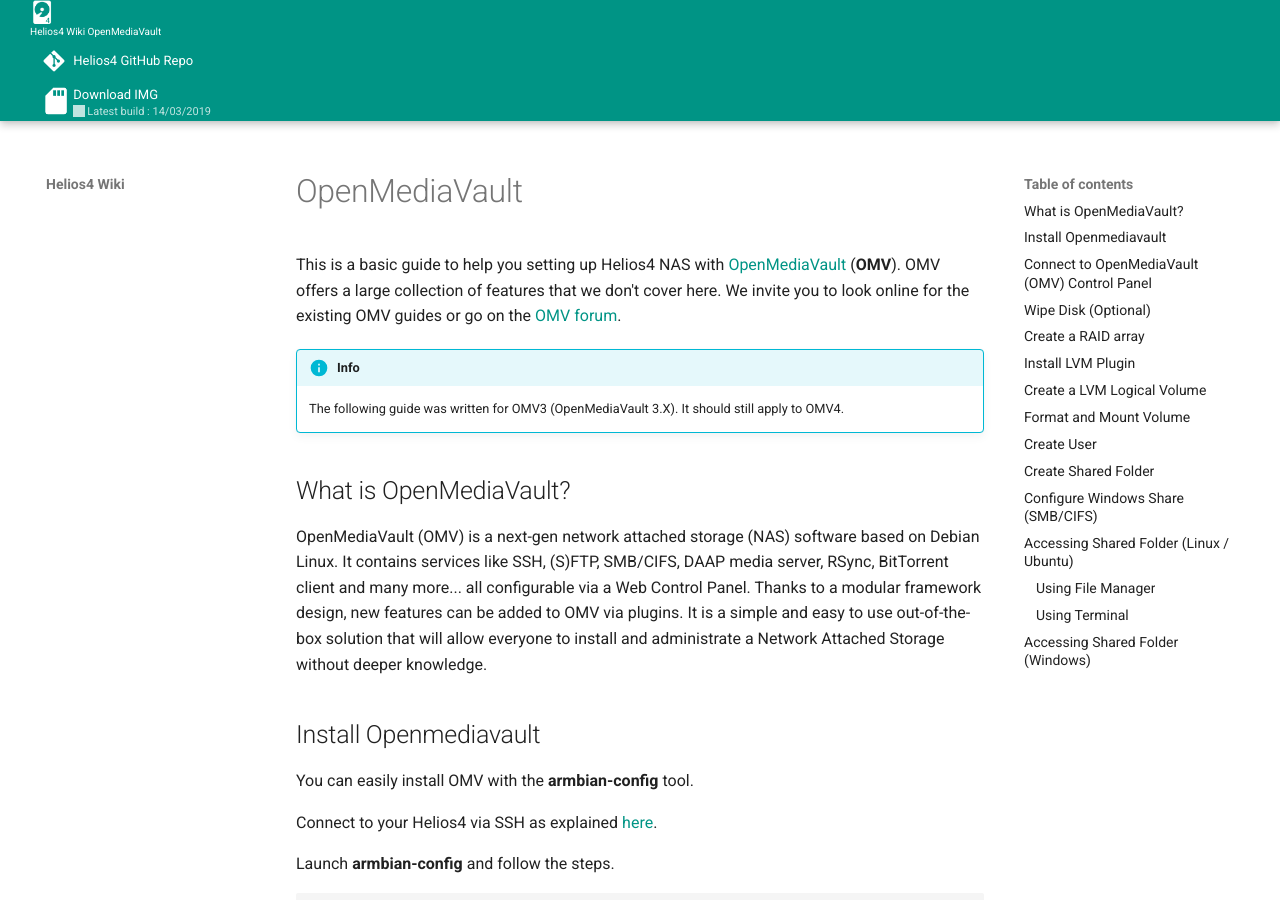
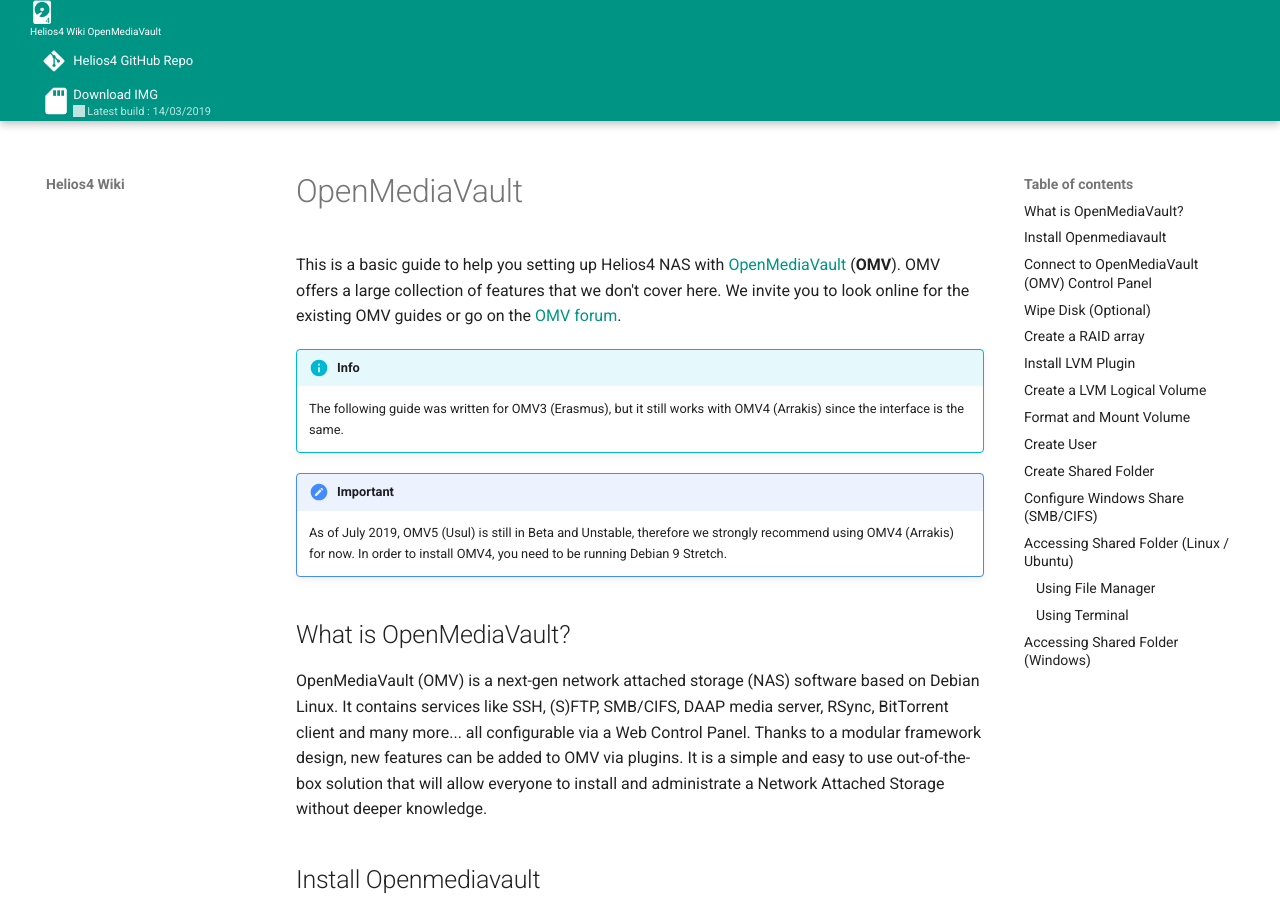
Before and after one commit to kobol-io/wiki, an MkDocs documentation site: the page built from docs/omv.md, in a window 1280 px wide and 900 px high. Built offline with MkDocs 1.6.1 and Material for MkDocs 9.7.7, drawn with Linux system fonts in a browser that asks for light colours; some of the changed text lies outside the part shown.

Commit message:
Add note that OMV5 still Beta, user should use OMV4 with Debian 9.
Update some of the OMV install pics.

````diff
--- a/docs/omv.md
+++ b/docs/omv.md
@@ -1,7 +1,10 @@
 This is a basic guide to help you setting up Helios4 NAS with [OpenMediaVault](https://www.openmediavault.org/) (**OMV**). OMV offers a large collection of features that we don't cover here. We invite you to look online for the existing OMV guides or go on the [OMV forum](https://forum.openmediavault.org/index.php/Board/29-Guides/).
 
 !!! info
-    The following guide was written for OMV3 (OpenMediaVault 3.X). It should still apply to OMV4.
+    The following guide was written for OMV3 (Erasmus), but it still works with OMV4 (Arrakis) since the interface is the same.
+
+!!! important
+    As of July 2019, OMV5 (Usul) is still in Beta and Unstable, therefore we strongly recommend using OMV4 (Arrakis) for now. In order to install OMV4, you need to be running Debian 9 Stretch.
 
 ## What is OpenMediaVault?
 
@@ -27,7 +30,11 @@ sudo armbian-config
 
 ![!armbian-config Install](/img/omv/install-4.png)
 
-When installation is completed, press **ESC** till you exit armbian-config tool.
+When installation is completed, you should see the following menu with **Samba** and **OMV** shown as installed.
+
+![!armbian-config Install Complete](/img/omv/install-5.png)
+
+Now press **ESC** till you exit armbian-config tool.
 
 You might want to reboot to be sure all OMV services are started properly.
 ```bash
````
Also changed, not shown: docs/img/omv/install-3.png, docs/img/omv/install-4.png, docs/img/omv/install-5.png (added).
